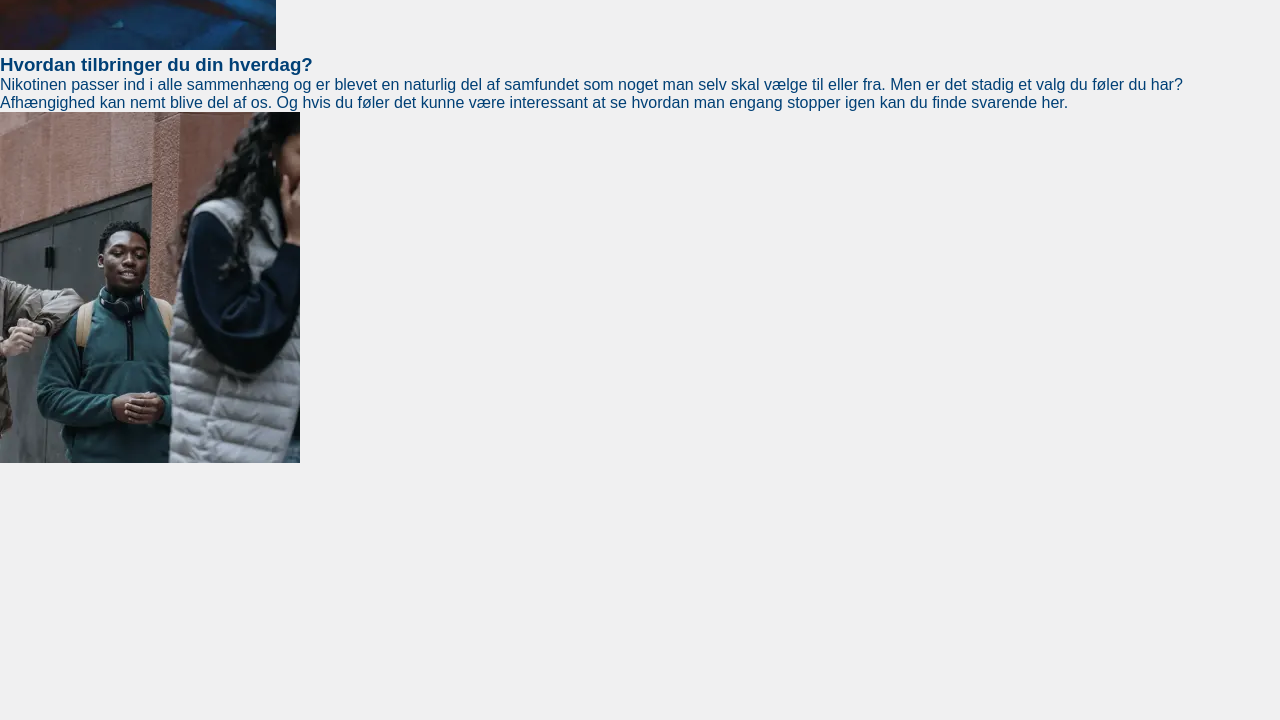
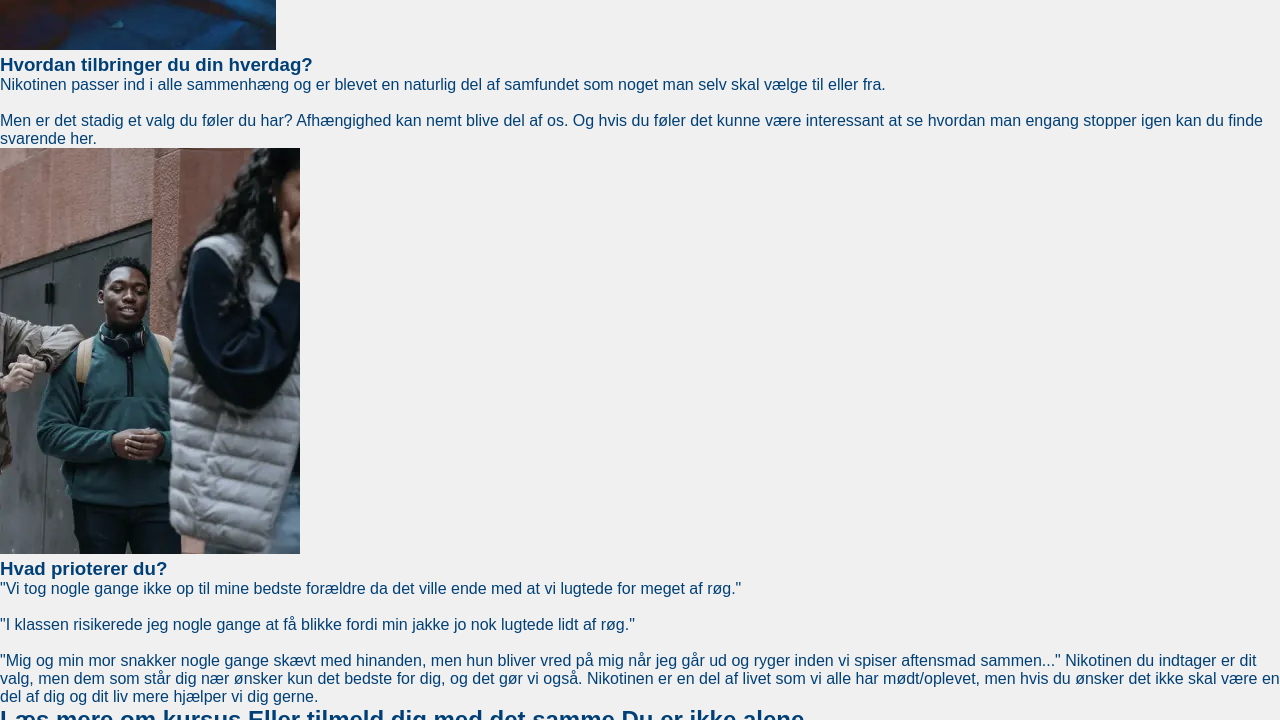
Before and after one commit to pernillejapanskestudier-ship-it/HerningNikotinStop, a plain HTML site: page Index.html in a window 1280 px wide. Shown: the part 1062-1782 px from the top of the page. Drawn offline with Linux system fonts and the light colour scheme.

Commit message:
Uwaaawuuuu

```diff
--- a/Index.html
+++ b/Index.html
@@ -55,26 +55,36 @@
     <h1 id="Hero-title">Har du overvejet nikotin stop?</h1>
 </div>
 
+<div class="aabne-tekst a">
     <div>
     <img src="Images/GirlSmokingWow.webp" alt="En pige med et eftertænktsomt blik med en smøg i hånden">
     </div>
 
     <h3>Hvordan tilbringer  du din hverdag?</h3>
 
-    <p>Nikotinen passer ind i alle sammenhæng og er blevet en naturlig del af samfundet som noget man selv skal vælge til eller fra.
+    <p>Nikotinen passer ind i alle sammenhæng og er blevet en naturlig del af samfundet som noget man selv skal vælge til eller fra.</p>
+    <br>
+    <p>
 Men er det stadig et valg du føler du har? Afhængighed kan nemt blive del af os. Og hvis du føler det kunne være interessant at se hvordan man engang stopper igen kan du finde svarende her.</p>
+</div>
 
 
+<div class="aabne-tekst b">
 <div>
     <img src="Images/SoUmm.webp" alt="En gruppe drenge der går sammen og ryger">
     </div>
 
 <h3>Hvad prioterer du?</h3>
 
-<p>"Vi tog nogle gange ikke op til mine bedste forældre da det ville ende med at vi lugtede for meget af røg."
-"I klassen risikerede jeg nogle gange at få blikke fordi min jakke jo nok lugtede lidt af røg."
+<p>"Vi tog nogle gange ikke op til mine bedste forældre da det ville ende med at vi lugtede for meget af røg."</p>
+<br>
+<p>"I klassen risikerede jeg nogle gange at få blikke fordi min jakke jo nok lugtede lidt af røg."</p>
+<br>
+<p>
 "Mig og min mor snakker nogle gange skævt med hinanden, men hun bliver vred på mig når jeg går ud og ryger inden vi spiser aftensmad sammen..."
 Nikotinen du indtager er dit valg, men dem som står dig nær ønsker kun det bedste for dig, og det gør vi også. Nikotinen er en del af livet som vi alle har mødt/oplevet, men hvis du ønsker det ikke skal være en del af dig og dit liv mere hjælper vi dig gerne.</p>
+</div>
+
 
 <h2>Læs mere om kursus
 Eller tilmeld dig med det samme
```
Also changed, not shown: Skabelonside.html (renamed from Card.html, +1 -1 lines), Images/Nikotinstop-logo.png.
